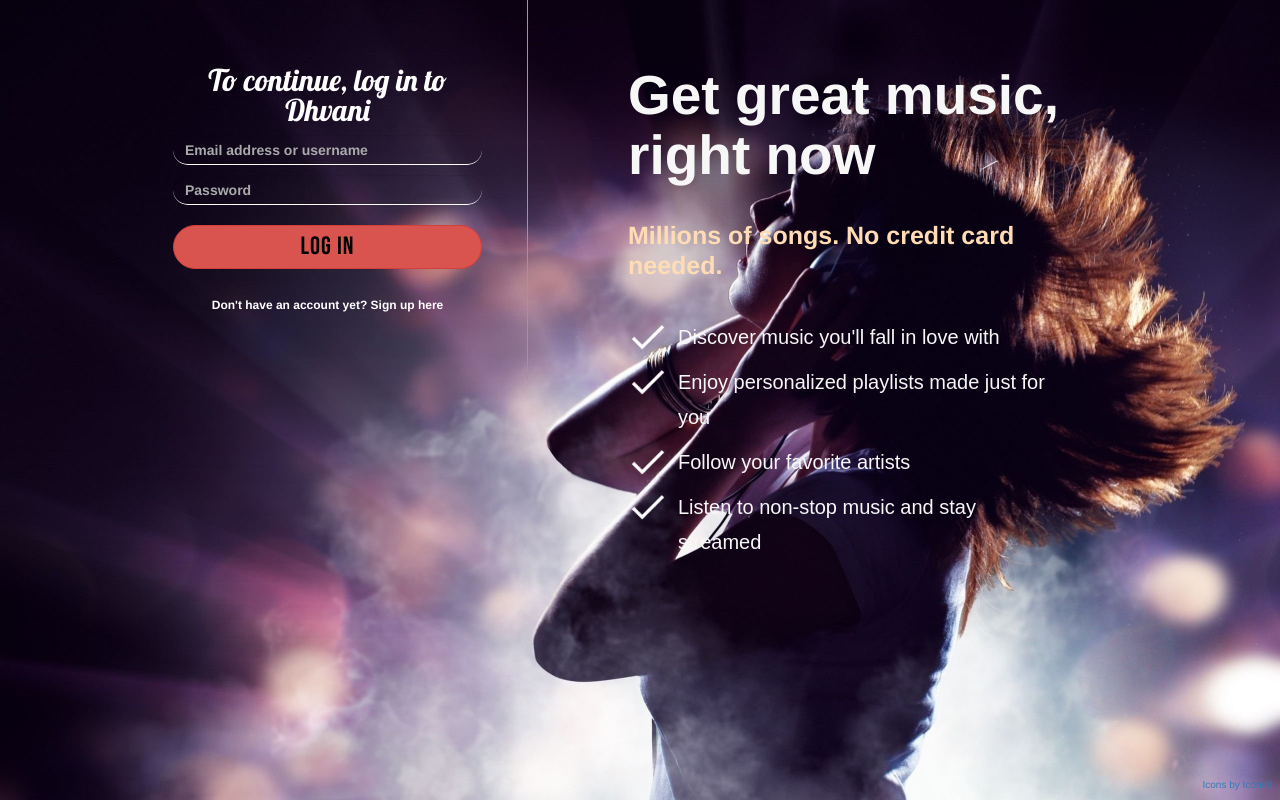
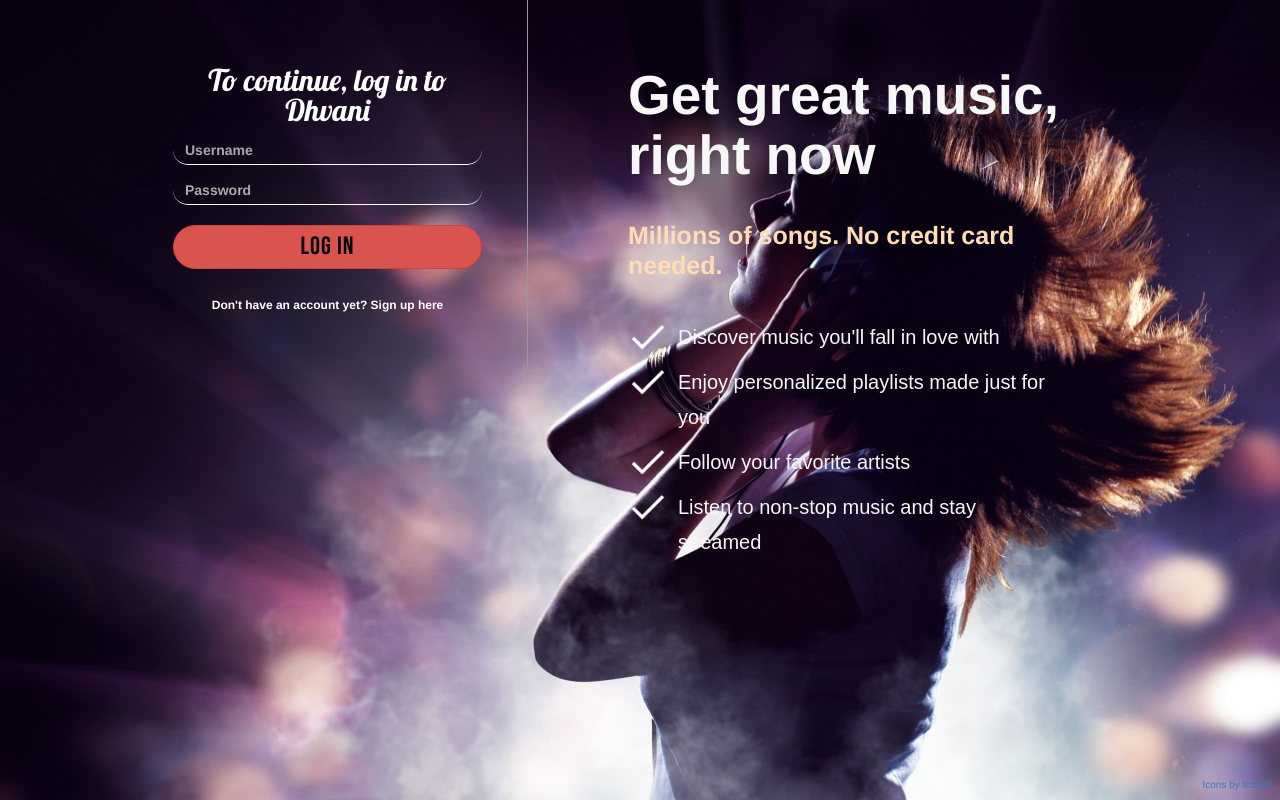
Before and after one commit to 2207akash/dhvani, a PHP site: page /register.php in a window 1280 px wide. Run offline with PHP 8.4, Linux system fonts and the light colour scheme; some web fonts are replaced.

Commit message:
Removed the login through email facility due to some bugs (temporarily), fixed lost playlist issue when logging through email

```diff
--- a/includes/classes/Accounts.php
+++ b/includes/classes/Accounts.php
@@ -11,7 +11,7 @@
 		public function login($user, $password) {
 			$encryptedPassword = md5($password);
 
-			$query = mysqli_query($this->con, "SELECT * FROM users WHERE (username='$user' OR email='$user') AND password='$encryptedPassword'");
+			$query = mysqli_query($this->con, "SELECT * FROM users WHERE username='$user' AND password='$encryptedPassword'");
 
 			if(mysqli_num_rows($query) == 1)
 				return true;
--- a/includes/classes/User.php
+++ b/includes/classes/User.php
@@ -14,7 +14,7 @@
 		}
 
 		public function getFirstAndLastName() {
-			$query = mysqli_query($this->con, "SELECT concat(firstName, ' ', lastName) AS 'name' FROM users WHERE username='$this->username' OR email='$this->username'");
+			$query = mysqli_query($this->con, "SELECT concat(firstName, ' ', lastName) AS 'name' FROM users WHERE username='$this->username'");
 			$row = mysqli_fetch_array($query);
 			return $row['name'];
 		}
--- a/register.php
+++ b/register.php
@@ -36,7 +36,7 @@
 				<form class="form-group" id="loginForm" action="register.php" method="POST">
 					<h2 class="heading2">To continue, log in to Dhvani</h2>
 					<p>
-						<input class="form-control input-edit" id="loginUsername" name="loginUsername" type="text" placeholder="Email address or username" value="<?php getInputValue('loginUsername') ?>" required></input>
+						<input class="form-control input-edit" id="loginUsername" name="loginUsername" type="text" placeholder="Username" value="<?php getInputValue('loginUsername') ?>" required></input>
 					</p>
 					<p>
 						<input class="form-control input-edit" id="loginPassword" name="loginPassword" type="password" placeholder="Password" required></input>
```
